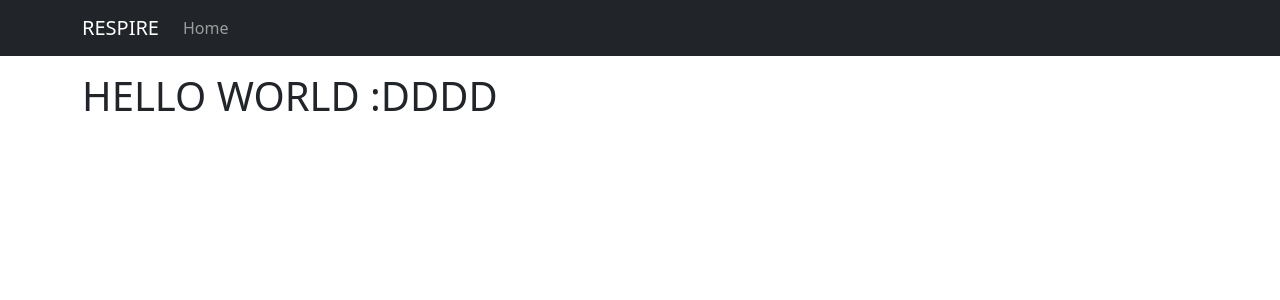
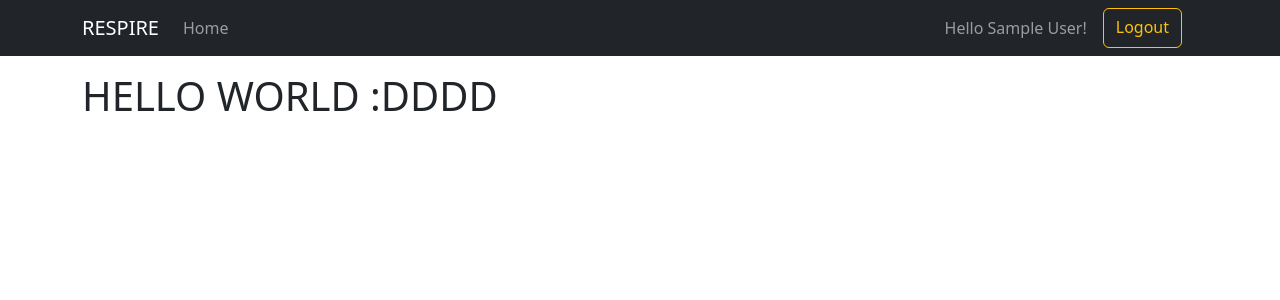
Before and after one commit to SN2023-RESPIRE/admin-website, a Flask app: page / in a window 1280 px wide. Shown: the top 300 px of the page. Run offline with Flask 3, Linux system fonts and the light colour scheme; the visitor is signed in with stand-in values (Sample User, id 1).

Commit message:
Add logout button

```diff
--- a/templates/nav.html
+++ b/templates/nav.html
@@ -10,6 +10,12 @@
                     <a class="nav-link" href="{{ url_for('home.homepage') }}">Home</a>
                 </li>
             </ul>
+            {% if current_user.is_authenticated %}
+            <form class="d-flex">
+                <span class="navbar-text me-3">Hello {{ current_user.name }}!</span>
+                <a class="btn btn-outline-warning me-3" href="{{ url_for('auth.logout') }}">Logout</a>
+            </form>
+            {% endif %}
         </div>
     </div>
 </nav>
```
